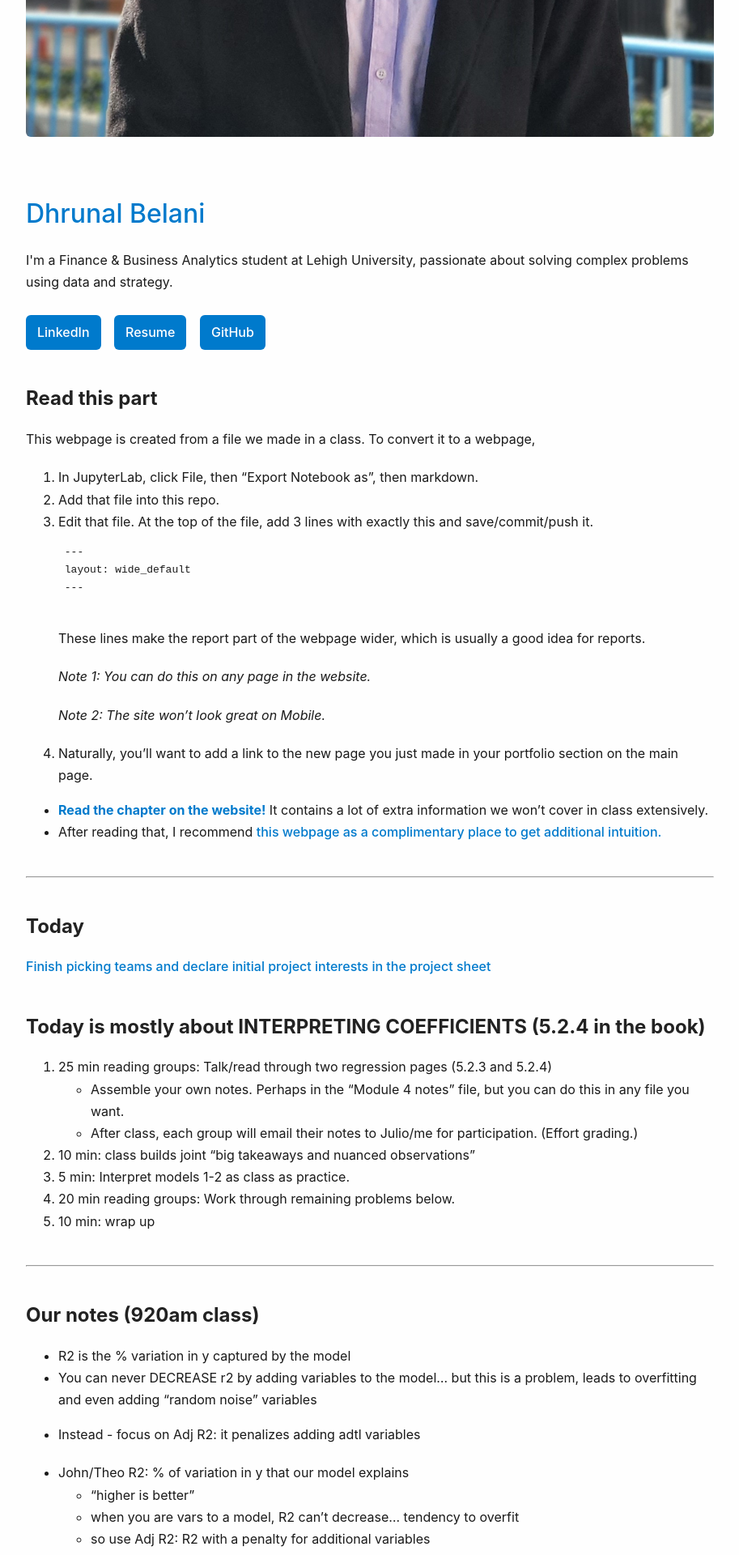
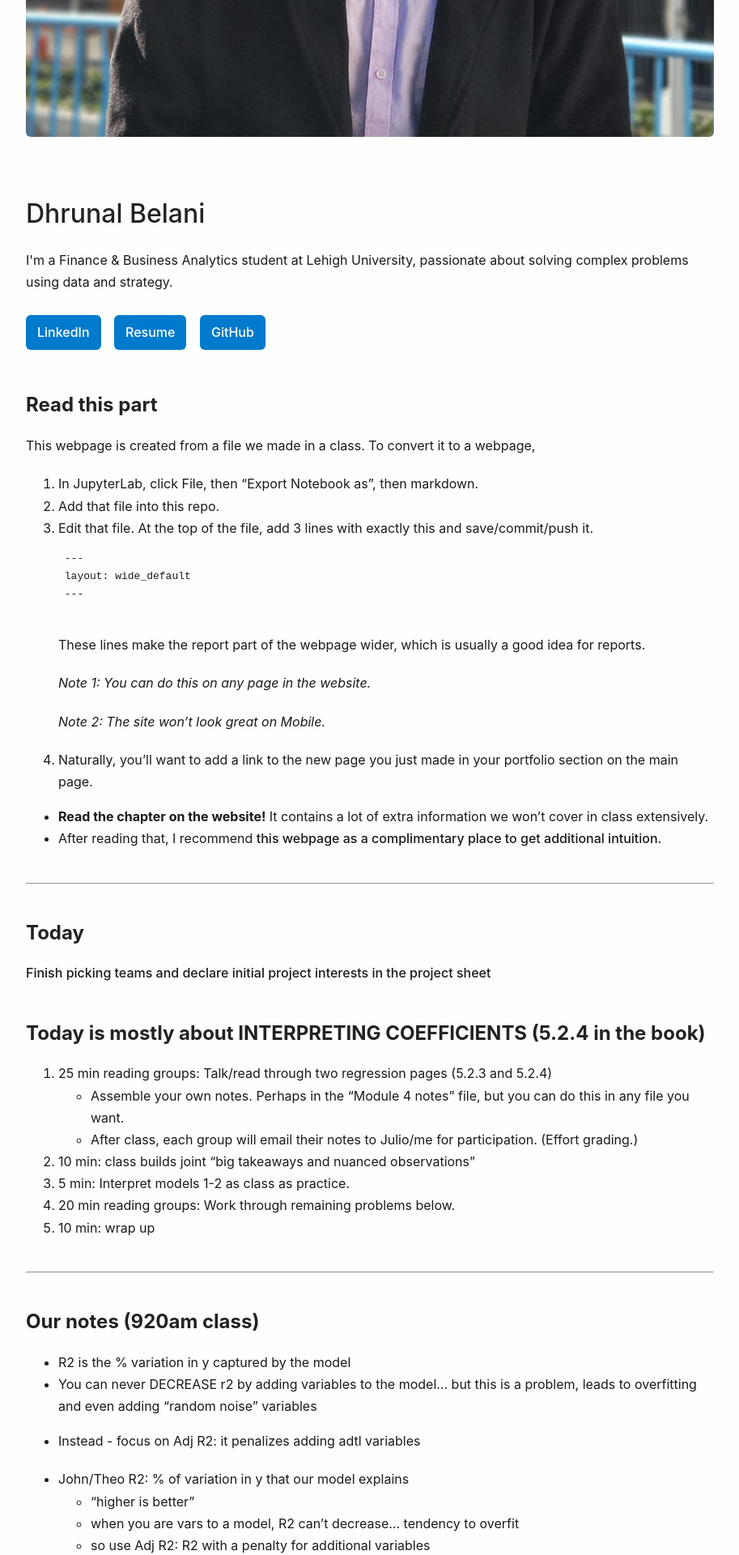
Before and after one commit to dhrunal13/dhrunal13.github.io, a Jekyll site: the page built from Regression_practice.md, in a window 1280 px wide. Shown: the part 730-2650 px from the top of the page at 81% size, without its empty margins (183-1096 px from the left). Built offline with Jekyll 4.4.1, drawn with Linux system fonts in a browser that asks for light colours; a script that is not in the unit is left out; our own code applies the rules of GitHub Pages for plain Markdown files.

Commit message:
Update wide_style.css

```diff
--- a/assets/css/wide_style.css
+++ b/assets/css/wide_style.css
@@ -23,26 +23,30 @@ p {
   font-size: 16px;
 }
 
-/* Links */
+/* General link styling */
 a {
-  color: #007acc;
   text-decoration: none;
   font-weight: 500;
+  color: inherit; /* Inherit from parent so buttons don't go blue on hover */
 }
 
-a:hover {
-  text-decoration: underline;
-}
-
-/* Button style (e.g. resume link) */
+/* Button style */
 .btn--info {
   background-color: #007acc;
-  color: white;
+  color: white !important;
   padding: 8px 14px;
   border-radius: 6px;
   font-weight: 500;
   display: inline-block;
-  margin-right: 12px;
+  margin-bottom: 8px;
+  transition: background-color 0.3s ease;
+}
+
+/* Button hover style */
+.btn--info:hover {
+  background-color: #005f99; /* Slightly darker blue on hover */
+  color: white;
+  text-decoration: none; /* Remove underline */
 }
 
 /* Images */
```
